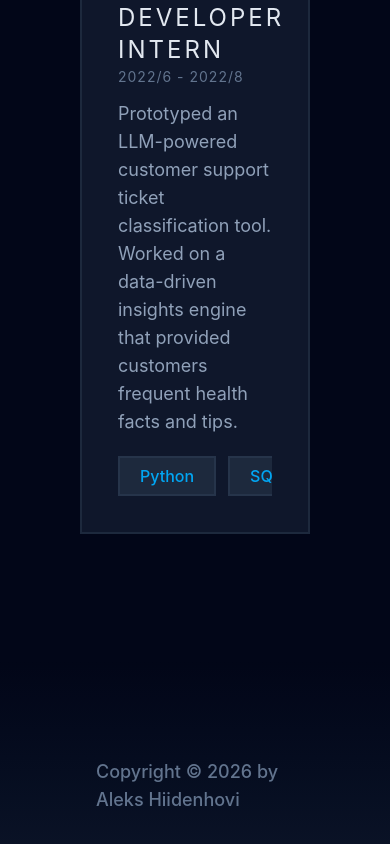
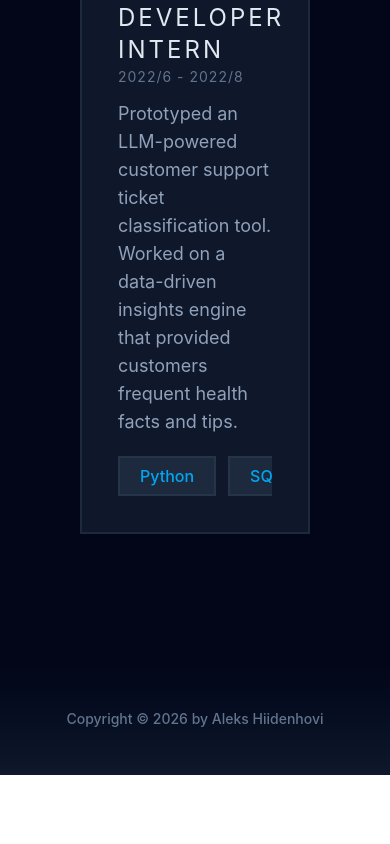
Before and after one commit to alekshiidenhovi/personal-website, a Vue app: page / in a window 390 px wide. Shown: the part 7498-8342 px from the top of the page. After the commit the page ends 8273 px from the top, so only its background shows below. Built offline with nearby package versions, Linux system fonts and the light colour scheme.

Commit message:
make footer section responsive

```diff
--- a/src/components/FooterSection.vue
+++ b/src/components/FooterSection.vue
@@ -10,11 +10,11 @@ footer {
   justify-content: center;
   align-items: center;
   width: 100%;
-  padding: 6rem;
+  padding: clamp(3rem, 5vw, 6rem);
   background: linear-gradient(to bottom, var(--neutral-950), var(--neutral-900));
-  font-size: 1.125rem;
-  line-height: 1.75rem;
+  font-size: clamp(0.875rem, 1.5vw, 1.125rem);
   font-weight: 500;
   color: var(--neutral-500);
+  text-align: center;
 }
 </style>
```
